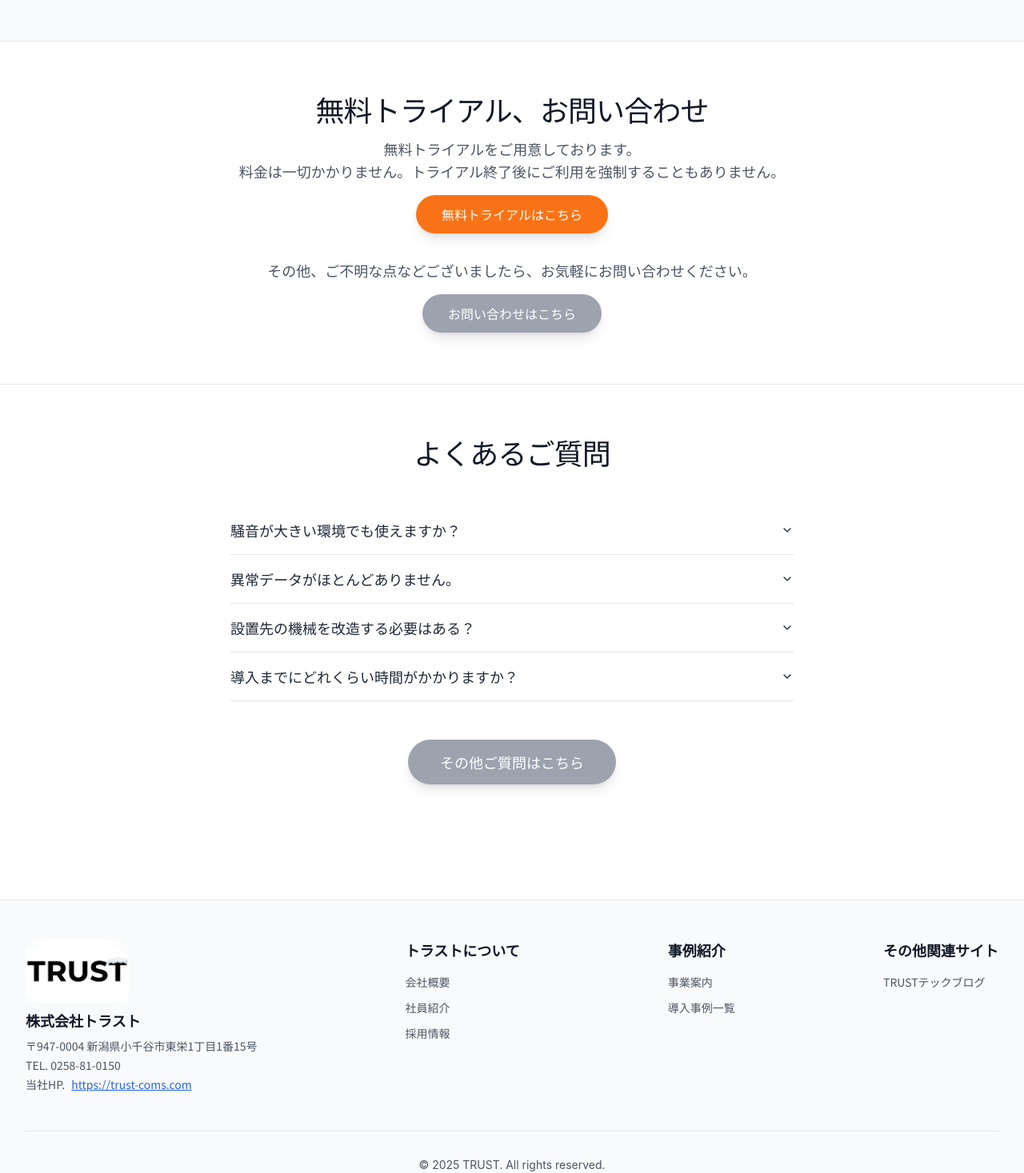
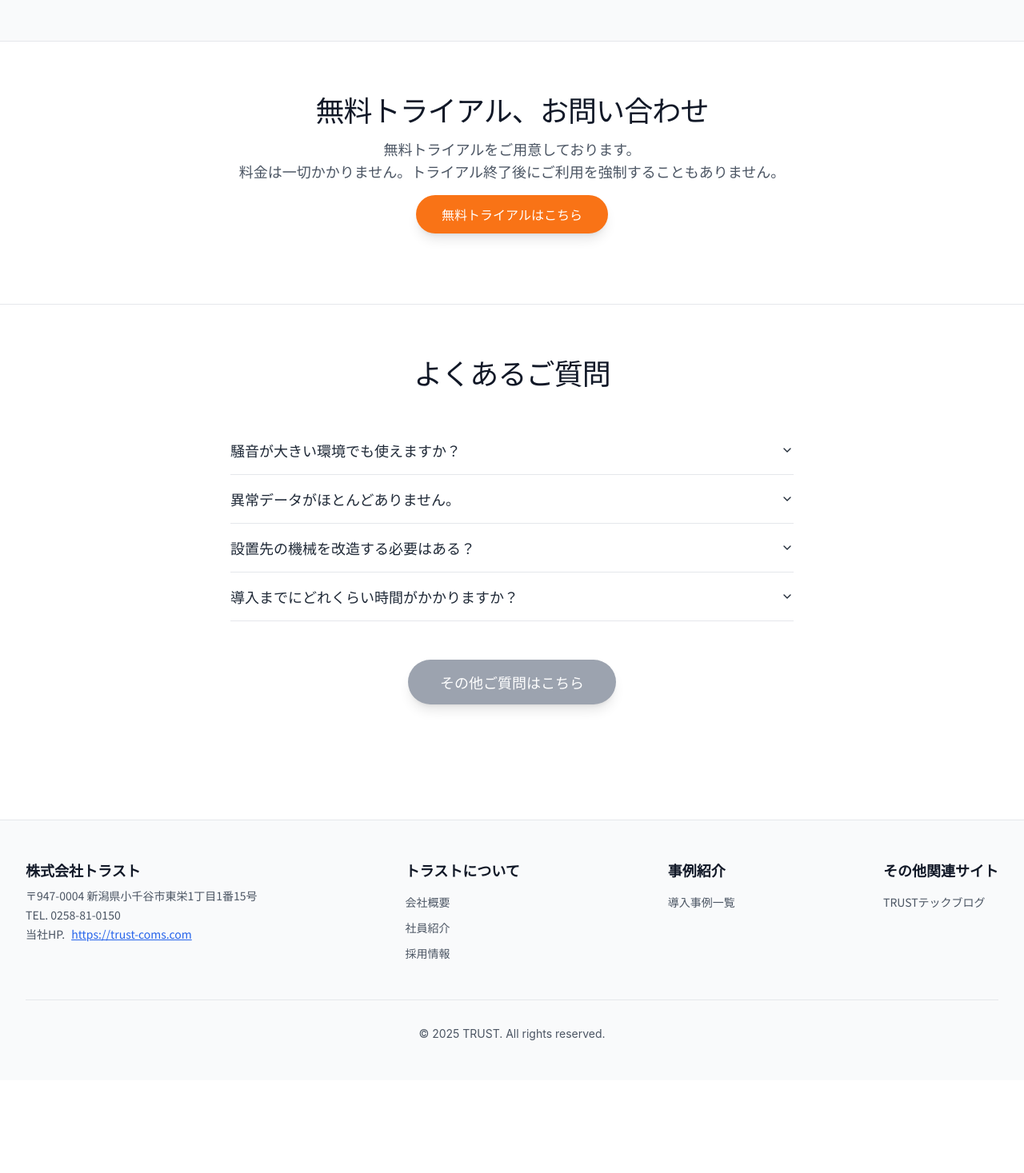
Before and after one commit to BABAAKIHISA/Otomoni-LP, a React (Vite) app: page / in a window 1280 px wide. Shown: the part 3450-4917 px from the top of the page at 80% size. After the commit the page ends 4801 px from the top, so only its background shows below. Built offline with nearby package versions, Linux system fonts and the light colour scheme.

Commit message:
change instructed thing

```diff
--- a/src/components/Footer.jsx
+++ b/src/components/Footer.jsx
@@ -24,9 +24,9 @@ const Footer = () => {
 
           {/* 左側: ロゴと会社情報 */}
           <div className="flex flex-col items-center md:items-start text-center md:text-left font-japanese">
-            <Link to="/" className="flex items-center gap-2 mb-2 hover:opacity-80 transition-opacity">
+            {/*<Link to="/" className="flex items-center gap-2 mb-2 hover:opacity-80 transition-opacity">
               <img src="/trust_logo.png" alt="株式会社トラストロゴ" className="h-20 w-auto" />
-            </Link>
+            </Link>*/}
             <p className="font-bold text-gray-900 text-lg mb-2">株式会社トラスト</p>
             <div className="text-sm text-gray-600 space-y-1">
               <p>〒947-0004 新潟県小千谷市東栄1丁目1番15号</p>
@@ -64,11 +64,6 @@ const Footer = () => {
             <h3 className="font-bold text-gray-900 text-lg mb-4">事例紹介</h3>
             <ul className="space-y-3 text-sm text-gray-600">
               <li>
-                <Link to="https://trust-coms.com/service/" className="hover:text-blue-600 hover:underline transition-colors flex items-center gap-2">
-                  <span>事業案内</span>
-                </Link>
-              </li>
-              <li>
                 <Link to="https://trust-coms.com/trust-note/case/" className="hover:text-blue-600 hover:underline transition-colors flex items-center gap-2">
                   <span>導入事例一覧</span>
                 </Link>
--- a/src/pages/Home.jsx
+++ b/src/pages/Home.jsx
@@ -348,16 +348,8 @@ const ClosingSection = () => {
             無料トライアルをご用意しております。<br />
             料金は一切かかりません。トライアル終了後にご利用を強制することもありません。<br />
             <Link to="/FreeTrial">
-              <Button className="font-japanese mt-4 mb-4 bg-orange-500 text-white hover:bg-orange-600 rounded-full px-8 py-6 text-base transition-all duration-300 hover:scale-105 shadow-lg hover:shadow-xl">
+              <Button className="font-japanese mt-4 mb-2 bg-orange-500 text-white hover:bg-orange-600 rounded-full px-8 py-6 text-base transition-all duration-300 hover:scale-105 shadow-lg hover:shadow-xl">
                 無料トライアルはこちら
-              </Button>
-            </Link>
-          </p>
-          <p className="font-japanese mt-4 text-base sm:text-lg text-gray-600">
-            その他、ご不明な点などございましたら、お気軽にお問い合わせください。<br />
-            <Link to="/contact">
-              <Button className="font-japanese mt-4 bg-gray-400 text-white hover:bg-gray-600 rounded-full px-8 py-6 text-base transition-all duration-300 hover:scale-105 shadow-lg hover:shadow-xl">
-                お問い合わせはこちら
               </Button>
             </Link>
           </p>
```
